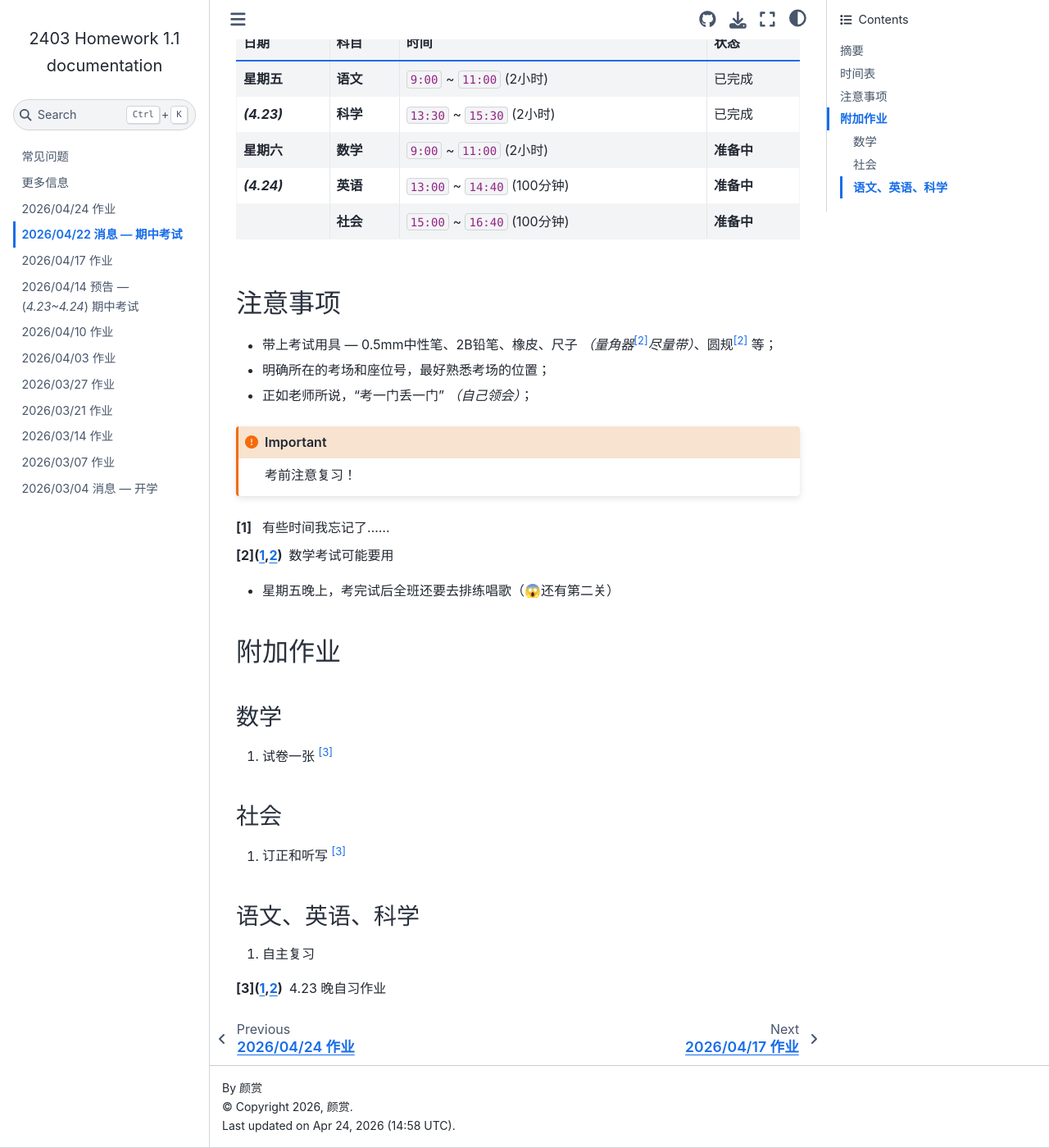
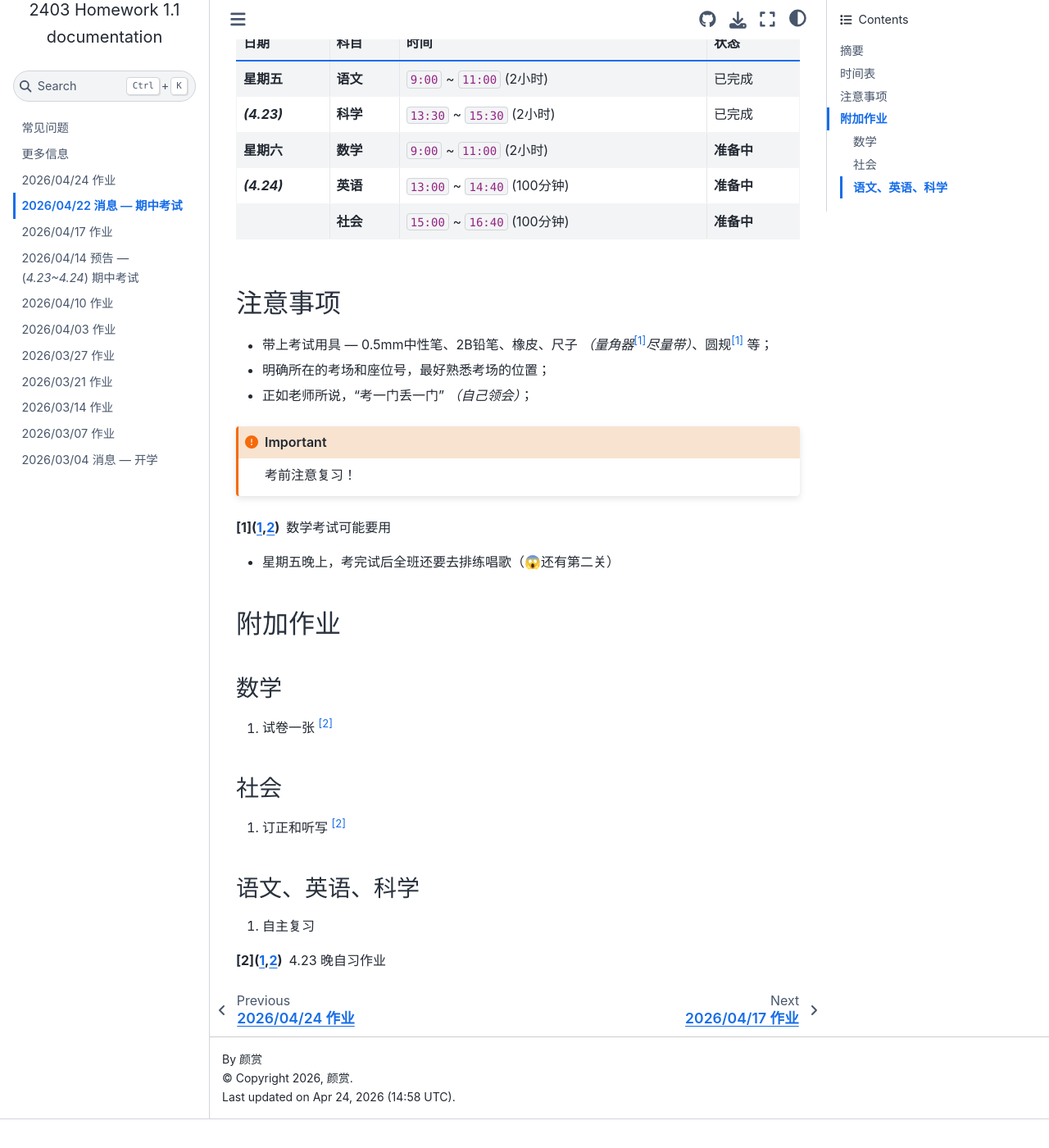
Before and after one commit to Sail-in-1024/2403-Homework, a Sphinx documentation site: the page built from docs/source/events/26.04.22-message.rst, in a window 1280 px wide and 1400 px high, scrolled down 398 px. Shown: the whole window at 82% size. Built offline with Sphinx 7.4.7 and the Sphinx Book theme 1.1.4, drawn with Linux system fonts in a browser that asks for light colours; after the commit the page ends 1763 px from its top, so only the background shows below that.

Commit message:
更新 26.04.22-message.rst

```diff
--- a/docs/source/events/26.04.22-message.rst
+++ b/docs/source/events/26.04.22-message.rst
@@ -58,7 +58,6 @@
 
    考前注意复习！
 
-.. [#] 有些时间我忘记了......
 .. [#mathematics] 数学考试可能要用
 
 * 星期五晚上，考完试后全班还要去排练唱歌（😱还有第二关）
```
